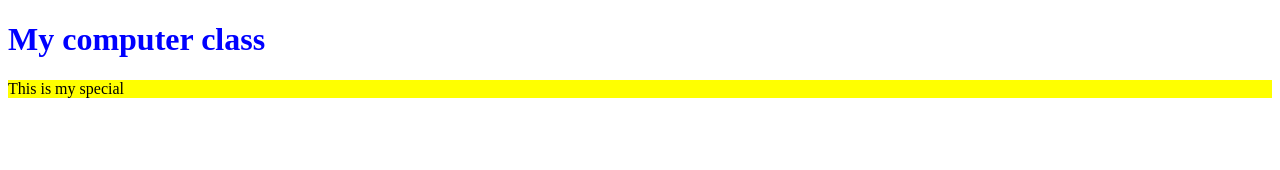
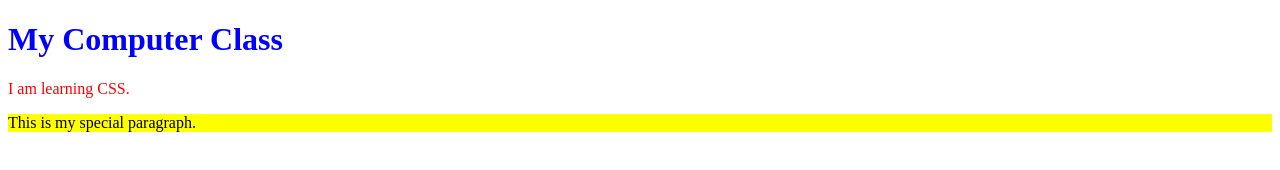
Before and after one commit to Yashika6983/HTML-Learning-Journey, a plain HTML site: page CSS/css-id.html in a window 1280 px wide. Drawn offline with Linux system fonts and the light colour scheme.

Commit message:
adding css id

```diff
--- a/CSS/css-id.html
+++ b/CSS/css-id.html
@@ -1,17 +1,30 @@
 <!DOCTYPE html>
 <html>
-   <head>
-      <Title>CSS ID example</Title>
+<head>
+    <title>CSS ID Example</title>
 
-      <style>
-         #heading{color:blue;}
-         #paragraph{color:red;}
-         #special{background-color: yellow;}
-      </style>
-   </head>
+    <style>
+        #heading {
+            color: blue;
+        }
 
-   <body>
-      <h1 id="heading">My computer class</h1>
-      <p id="special">This is my special</p>
-   </body>
+        #paragraph {
+            color: red;
+        }
+
+        #special {
+            background-color: yellow;
+        }
+    </style>
+
+</head>
+<body>
+
+    <h1 id="heading">My Computer Class</h1>
+
+    <p id="paragraph">I am learning CSS.</p>
+
+    <p id="special">This is my special paragraph.</p>
+
+</body>
 </html>
```
